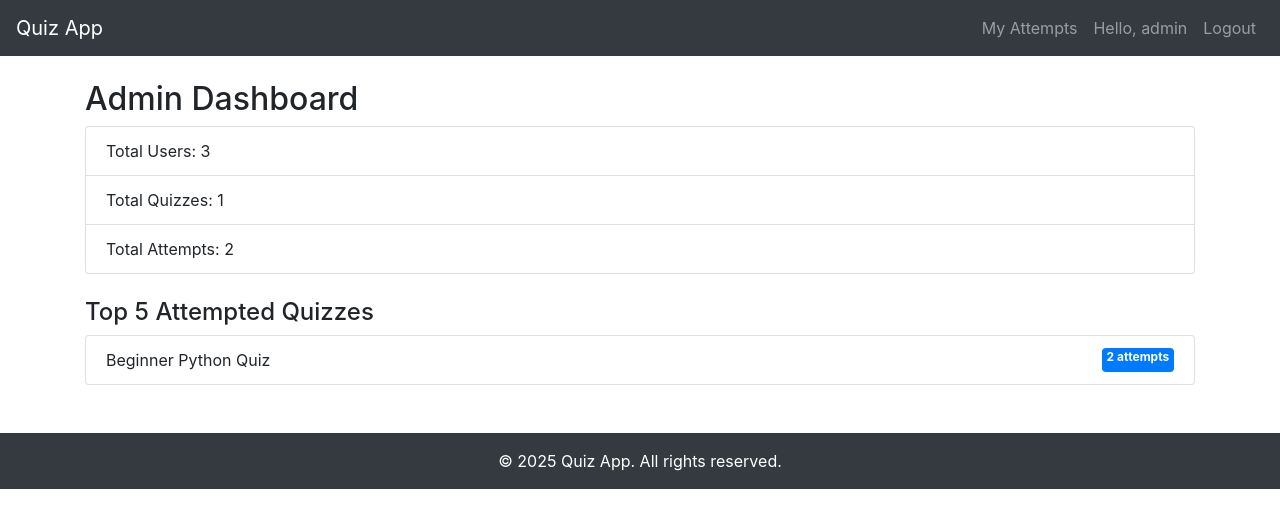
After one commit to Shinxhan/quiz-app, a Django app: page /admin/dashboard/ in a window 1280 px wide. The commit adds this page. Shown: the top 528 px of the page. Run offline with Django 5.2, Linux system fonts and the light colour scheme; a user stored in the database is signed in; data comes from the database, SQL or seed files in the repository; both versions use the stored data as it was after the commit; some libraries are stand-ins or nearby versions.

Commit message:
day 6 and day 7

```diff
--- a/core/views.py
+++ b/core/views.py
@@ -11,6 +11,21 @@ from .models import Quiz, Question
 from django.contrib.auth.decorators import login_required
 from .models import Option
 from .models import Attempt, Answer
+from django.contrib.admin.views.decorators import staff_member_required
+from django.db.models import Count
+
+@staff_member_required
+def admin_dashboard(request):
+    from .models import User, Quiz, Attempt
+
+    context = {
+        'total_users': User.objects.count(),
+        'total_quizzes': Quiz.objects.count(),
+        'total_attempts': Attempt.objects.count(),
+        'top_quizzes': Quiz.objects.annotate(attempts=Count('attempt')).order_by('-attempts')[:5],
+    }
+
+    return render(request, 'core/admin_dashboard.html', context)
 
 @login_required
 def my_attempts(request):
--- a/quiz_project/urls.py
+++ b/quiz_project/urls.py
@@ -18,6 +18,7 @@ from django.contrib import admin
 from django.urls import path
 from core import views
 urlpatterns = [
+path('admin/dashboard/', views.admin_dashboard, name='admin_dashboard'),
  path('admin/', admin.site.urls),
  path('', views.home, name='home'),
  path('register/', views.register, name='register'),
@@ -29,4 +30,5 @@ path('quiz/attempt/', views.attempt_quiz, name='attempt_quiz'),
 path('quiz/result/', views.quiz_result, name='quiz_result'),
 path('my-attempts/', views.my_attempts, name='my_attempts'),
 
+
 ]
--- /dev/null
+++ b/templates/core/admin_dashboard.html
@@ -0,0 +1,24 @@
+{% extends 'core/base.html' %}
+{% block content %}
+
+<h2>Admin Dashboard</h2>
+
+<ul class="list-group mb-4">
+    <li class="list-group-item">Total Users: {{ total_users }}</li>
+    <li class="list-group-item">Total Quizzes: {{ total_quizzes }}</li>
+    <li class="list-group-item">Total Attempts: {{ total_attempts }}</li>
+</ul>
+
+<h4>Top 5 Attempted Quizzes</h4>
+<ul class="list-group">
+    {% for quiz in top_quizzes %}
+        <li class="list-group-item d-flex justify-content-between">
+            {{ quiz.title }}
+            <span class="badge badge-primary">{{ quiz.attempts }} attempts</span>
+        </li>
+    {% empty %}
+        <li class="list-group-item">No quiz attempts yet.</li>
+    {% endfor %}
+</ul>
+
+{% endblock %}
--- a/templates/core/base.html
+++ b/templates/core/base.html
@@ -4,11 +4,9 @@
 <head>
  <meta charset="UTF-8">
  <title>Quiz App</title>
- <!-- Bootstrap 4 CDN -->
- <link rel="stylesheet"
-href="https://stackpath.bootstrapcdn.com/bootstrap/4.5.2/css/bootstrap.min.css">
- <!-- Custom CSS -->
- <link rel="stylesheet" href="{% static 'css/style.css' %}">
+    <link rel="stylesheet" href="https://stackpath.bootstrapcdn.com/bootstrap/4.5.2/css/bootstrap.min.css">
+    <link rel="stylesheet" href="{% static 'core/style.css' %}">
+    <script src="https://code.jquery.com/jquery-3.5.1.min.js"></script>
 </head>
 <body>
 
@@ -21,18 +19,12 @@ href="https://stackpath.bootstrapcdn.com/bootstrap/4.5.2/css/bootstrap.min.css">
 <div class="collapse navbar-collapse" id="navbarNav">
 <ul class="navbar-nav ml-auto">
 {% if user.is_authenticated %}
-<li class="nav-item">
-<a class="nav-link" href="{% url 'my_attempts' %}">My Attempts</a>
-</li>
-<li class="nav-item">
-<a class="nav-link">Hello, {{ user.username }}</a>
-</li>
-<li class="nav-item">
-<a class="nav-link" href="{% url 'logout' %}">Logout</a>
-</li>
+    <li class="nav-item"><a class="nav-link" href="{% url 'my_attempts' %}">My Attempts</a></li>
+    <li class="nav-item"><a class="nav-link">Hello, {{ user.username }}</a></li>
+    <li class="nav-item"><a class="nav-link" href="{% url 'logout' %}">Logout</a></li>
 {% else %}
-<li class="nav-item"><a class="nav-link" href="{% url 'login' %}">Login</a></li>
-<li class="nav-item"><a class="nav-link" href="{% url 'register' %}">Register</a></li>
+    <li class="nav-item"><a class="nav-link" href="{% url 'login' %}">Login</a></li>
+    <li class="nav-item"><a class="nav-link" href="{% url 'register' %}">Register</a></li>
 {% endif %}
 </ul>
 </div>
@@ -50,5 +42,25 @@ href="https://stackpath.bootstrapcdn.com/bootstrap/4.5.2/css/bootstrap.min.css">
  <script src="https://code.jquery.com/jquery-3.5.1.slim.min.js"></script> <script
 src="https://cdn.jsdelivr.net/npm/bootstrap@4.5.2/dist/js/bootstrap.bundle.min.js"></script>
  <script src="{% static 'js/script.js' %}"></script>
+ <script>
+    let totalTime = 60;  // seconds per question or entire quiz (adjust as needed)
+    let timerElement = document.getElementById("timer");
+
+    function updateTimer() {
+        let minutes = Math.floor(totalTime / 60);
+        let seconds = totalTime % 60;
+        timerElement.innerText = `Time Left: ${minutes}:${seconds < 10 ? '0' : ''}${seconds}`;
+
+        if (totalTime <= 0) {
+            clearInterval(timerInterval);
+            alert("Time's up! Submitting your quiz...");
+            document.getElementById("quiz-form").submit();
+        }
+        totalTime--;
+    }
+
+    let timerInterval = setInterval(updateTimer, 1000);
+</script>
+
 </body>
 </html>
```
Also changed, not shown: core/admin.py (+23 -3 lines), static/css/style.css (+13 -1 lines), templates/core/quiz_attempt.html (+7 -0 lines), db.sqlite3.
